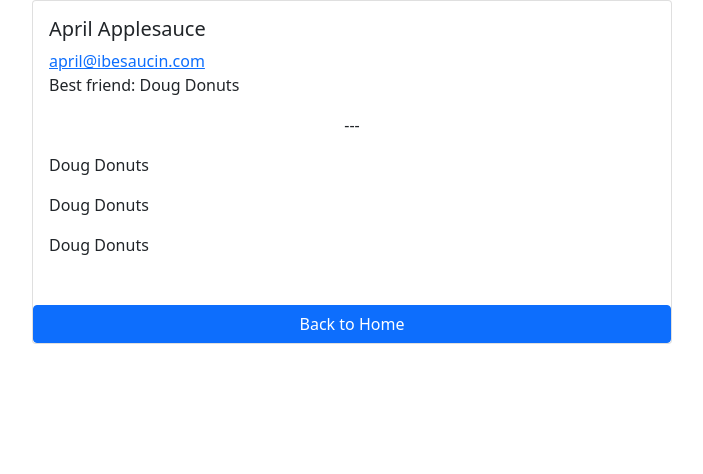
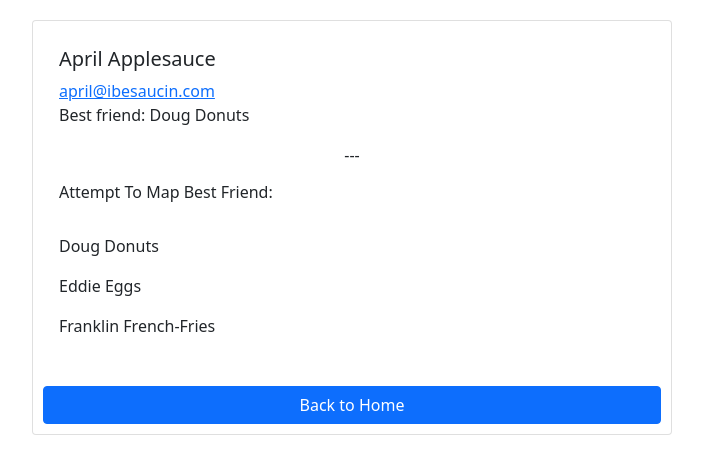
Before and after one commit to pierceconwi/app3, a Next.js app: page /pmc-pages/1 in a window 1280 px wide. Shown: the top 474 px of the page, without its empty margins (224-927 px from the left). Built offline with nearby package versions, Linux system fonts and the light colour scheme.

Commit message:
Jest testing enabled

```diff
--- a/components/layout.js
+++ b/components/layout.js
@@ -9,12 +9,7 @@ export default function Layout( { children, home }) {
                 <title>Pierce's Next.js App</title>
             </Head>
             <main>{children}
-            {!home && (
-                <Link href='/'>
-                    <a class="btn btn-primary mt-3">Back to Home</a>
-                </Link>
-            )
-            }</main>
+            {!home}</main>
         </div>
     )
 }
--- a/data/otherpeople.json
+++ b/data/otherpeople.json
@@ -1,14 +1,14 @@
 [
     {
-        "friend_name": "Doug Donuts",
+        "friend_name": ["Doug Donuts"],
         "id": 1
     },
     {
-        "friend_name": "Eddie Eggs",
+        "friend_name": ["Eddie Eggs"],
         "id": 2
     },
     {
-        "friend_name": "Franklin French-Fries",
+        "friend_name": ["Franklin French-Fries"],
         "id": 3
     }
 ]
--- a/pages/index.js
+++ b/pages/index.js
@@ -17,7 +17,7 @@ export async function getStaticProps() {
   };
 }
 
-export default function Home({ firstData, secondData }) {
+export default function Home({ firstData }) {
   return (
     <Layout>
     <h1>People Food</h1>
--- a/pages/pmc-pages/[id].js
+++ b/pages/pmc-pages/[id].js
@@ -1,9 +1,7 @@
 import Head from 'next/head';
 import Link from 'next/link';
 import styles from '../../styles/Home.module.css';
-import { getAllIds, getData } from '../../lib/data';
-import { getSortedList } from '../../lib/data';
-import { getSortedList2 } from '../../lib/data';
+import { getAllIds, getData, getSortedList, getSortedList2 } from '../../lib/data';
 import Layout from '../../components/layout.js';
 
 // create an instance of the getStaticProps() to return data for one person
@@ -39,15 +37,18 @@ export default function Entry( { itemData, secondData, firstData } ) {
                 <p>Best friend: {secondData[itemData.id-1].friend_name}</p>
                 <p class="text-center">---</p>
 
-                {/* use map method to render associated data */}
-
+                {/* use map method to render associated data from otherpeople.json */}
+                <h6>Attempt To Map Best Friend:</h6>
+                <br></br>
 
                 {
                     secondData.map(({ friend_name }) => (
-                        <p>{secondData[itemData.id-1].friend_name}</p>
-                        )
-                    )
-                }
+                        <p>{friend_name}</p>
+                        /*<p>{friend_name[id]}</p>*/
+                        /*<p>{item.friend_name}</p>*/
+                        /*<p>{secondData[{id}].friend_name}</p>*/
+                    ))
+                    }
 
             </div>
                     <a class="btn btn-primary mt-3" href='../'>Back to Home</a>
--- a/styles/globals.css
+++ b/styles/globals.css
@@ -17,8 +17,11 @@ a {
 
 main {
   display: block;
+  padding: 10px;
   margin-left: 20%;
   margin-right: 20%;
+  margin-top: 20px;
+  background-color: lightblue;
 }
 
 @media (prefers-color-scheme: dark) {
```
Also changed, not shown: package.json (+11 -2 lines), lib/data.js, 2 other files (tests, documents, lock files or other folders).
